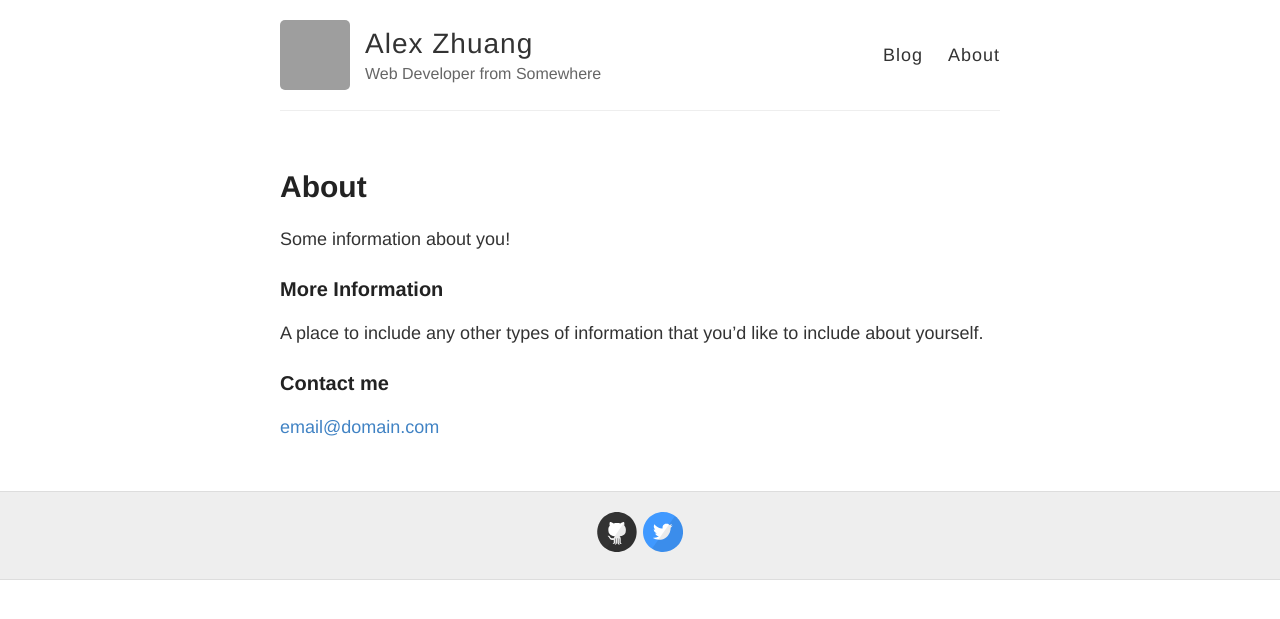
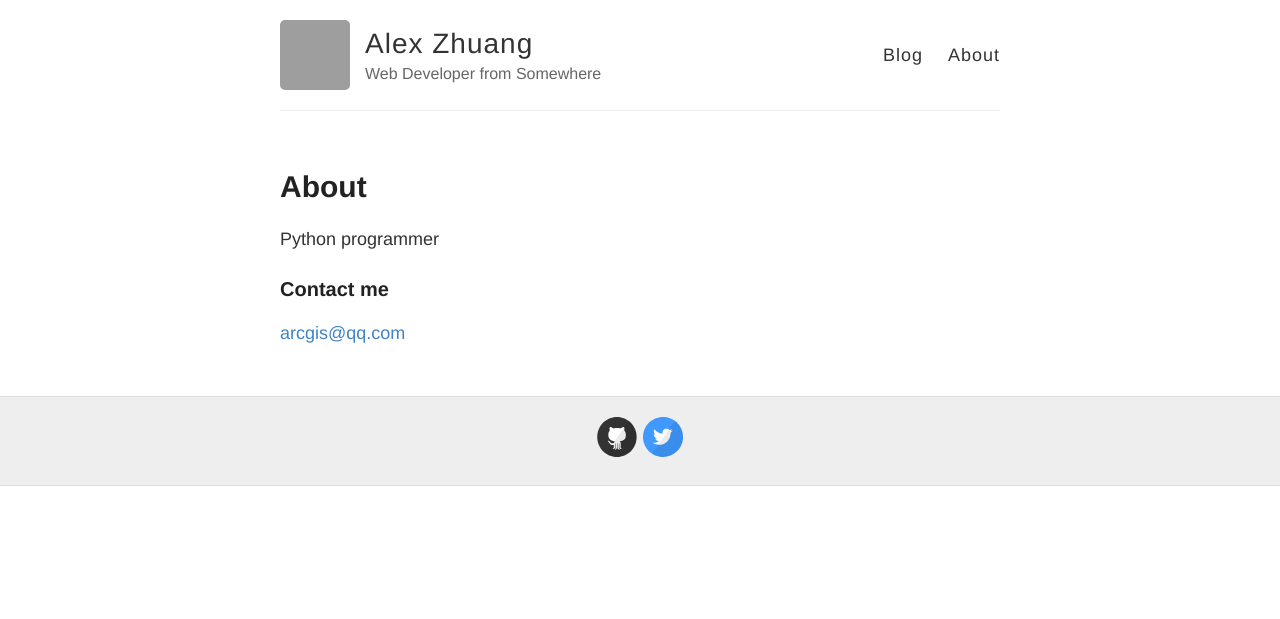
Before and after one commit to zhuangyan/zhuangyan.github.com, a Jekyll site: the page built from about.md, in a window 1280 px wide. Shown: the top 619 px of the page. Built offline with Jekyll 4.4.1, drawn with Linux system fonts in a browser that asks for light colours; Markdown is read by kramdown in place of the engine named in the settings; grey boxes are pictures that could not be loaded.

Commit message:
:about me

```diff
--- a/about.md
+++ b/about.md
@@ -4,12 +4,8 @@ title: About
 permalink: /about/
 ---
 
-Some information about you!
-
-### More Information
-
-A place to include any other types of information that you'd like to include about yourself.
+Python programmer
 
 ### Contact me
 
-[email@domain.com](mailto:email@domain.com)
+[arcgis@qq.com](mailto:arcgis@qq.com)
```
